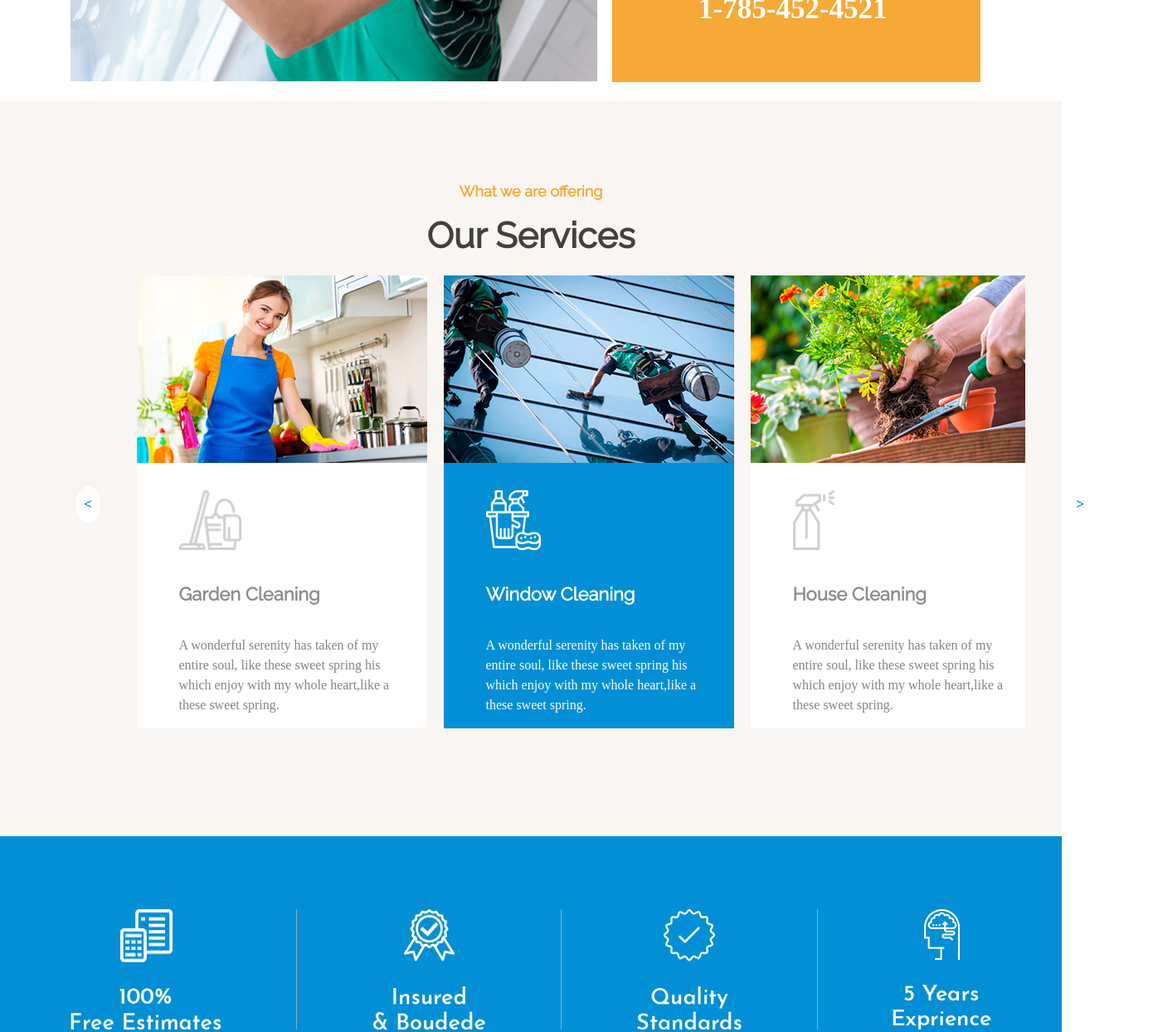
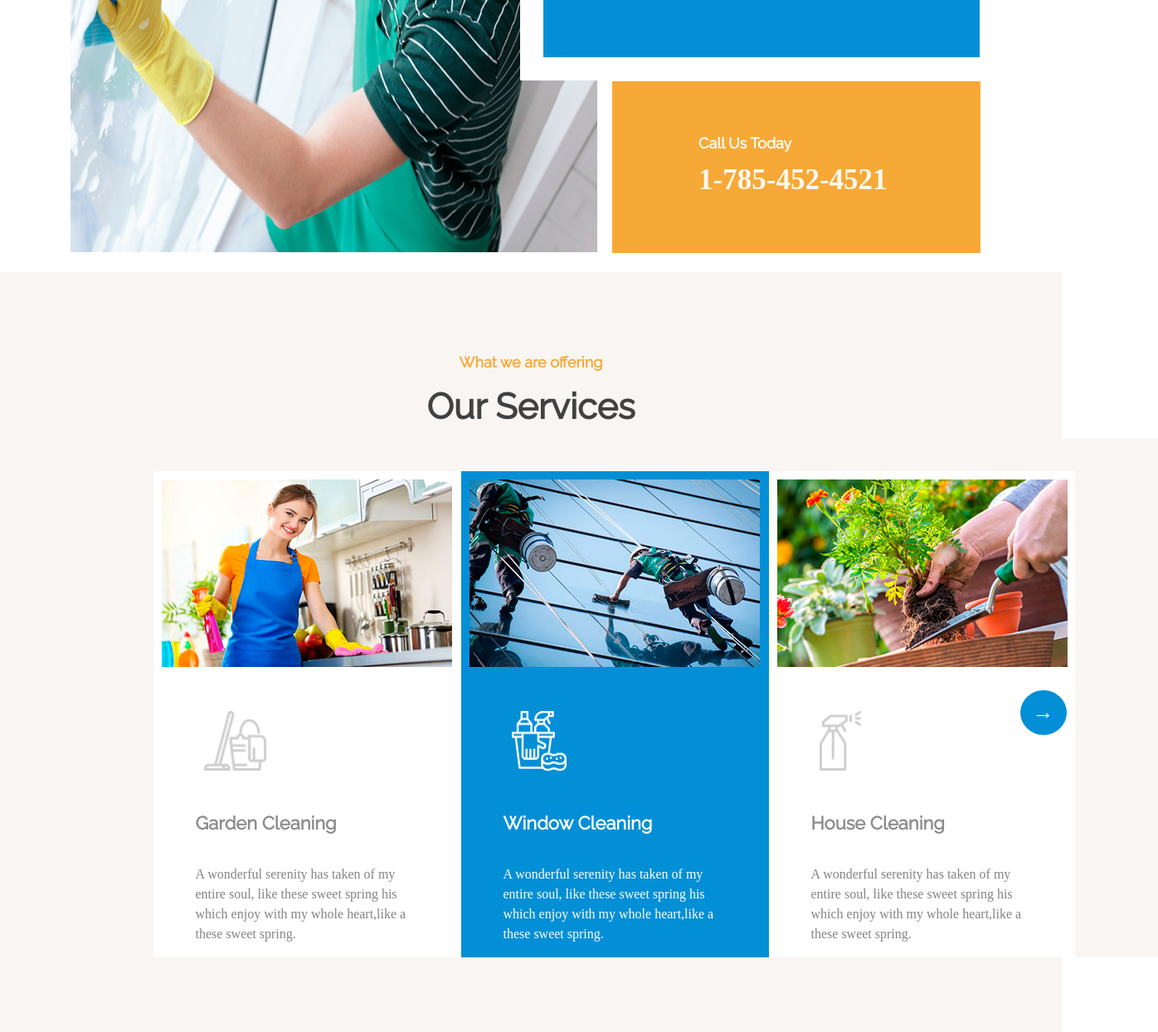
Before and after one commit to AnastasiyaPozyomina/H.Cleaning, a plain HTML site: page index.html in a window 1280 px wide. Shown: the part 1412-2656 px from the top of the page at 83% size, 1396 px wide, since content can reach past the window. Drawn offline with nearby package versions, Linux system fonts and the light colour scheme.

Commit message:
slick slider

```diff
--- a/index.html
+++ b/index.html
@@ -5,19 +5,20 @@
   <meta charset="UTF-8">
   <meta name="viewport" content="width=device-width, initial-scale=1.0">
   <meta http-equiv="X-UA-Compatible" content="ie=edge">
-  <title>Макет для клининговой компании</title>
+  <title>Сайт для клининговой компании</title>
+
+  <link rel="stylesheet" href="style.css">
+  <link rel="stylesheet" href="sprite.css">
   <link rel="stylesheet" href="slick/slick.css">
   <link rel="stylesheet" href="slick/slick-theme.css">
-  <link rel="stylesheet" href="style.css">
-  <link rel="stylesheet" href="sprite.css">
-
 </head>
 
 <body>
   <header id="header">
+
     <section class="header-nav">
       <div class="container">
-        <div class="logo"><img src="img/H.png" alt="logo"></div>
+        <div class="logo"><a href="index.html"><img src="img/H.png" alt="logo"></a></div>
         <nav class="nav" id="nav-bar">
           <a class="nav-link" href="#home">Home</a>
           <a class="nav-link" href="#about">About Us</a>
@@ -26,17 +27,24 @@
           <a class="nav-link" href="#">Blog</a>
           <a class="nav-link" href="#contact">Contact</a>
         </nav>
-
-        <button class="header-button">Request a Quote</button>
+        <a class="header-button" href="#quote">Reguest a Quote</a>
       </div>
-
     </section>
 
     <section class="header-img" id="home">
       <h1>Cleaning Yours House Make<br> World & Clean Mine</h1>
-      <img src="img/Bannar.png" alt="Header image">
+
+
+      <div class="header-carusel">
+        <div><img src="img/Bannar.png" alt="carusel  image"></div>
+        <div><img src="img/man-cleaing-computer.jpg" alt="carusel  image"></div>
+        <div><img src="img/shutterstock_160344230.jpg" alt="carusel  image"></div>
+      </div>
     </section>
   </header>
+
+
+
   <section class="container">
     <div class="about-us">
       <div class="call-us">
@@ -44,7 +52,7 @@
         </div>
         <div class="call-us__title__phone">
           <h4 class="title">Call Us Today</h4>
-          <p>1-785-452-4521</p>
+          <p><a href="tel:1-785-452-4521">1-785-452-4521</a></p>
         </div>
 
       </div>
@@ -64,103 +72,101 @@
     </div>
   </section>
 
-  <!-- каруселька -->
+
   <section class="service" id="service">
     <div class="container">
       <p>What we are offering</p>
       <h2>Our Services</h2>
 
-      <div id="carousel" class="carousel">
-        <button class="arrow prev"></button>
+
+      <div id="carousel-images" class="carousel">
         <div class="gallery">
-          <ul class="images">
-            <li class="images-bg-white"><img src="img/house cleaning.png">
+          <div class="images-bg-white"><img src="img/house cleaning.png">
             <img src="img/Vector Smart Object1.png" alt="" class="smart-object">
             <h3>Garden Cleaning</h3>
             <p>A wonderful serenity has taken of my
               entire soul, like these sweet spring his
               which enjoy with my whole heart,like a
               these sweet spring. </p>
-            </li>
+          </div>
 
-            <li class="images-bg-blue"><img src="img/windows cleaning.png">
+          <div class="images-bg-blue"><img src="img/windows cleaning.png">
             <img src="img/Vector Smart Object2.png" alt="" class="smart-object">
             <h3>Window Cleaning</h3>
             <p>A wonderful serenity has taken of my
               entire soul, like these sweet spring his
               which enjoy with my whole heart,like a
               these sweet spring. </p>
-            </li>
+          </div>
 
 
-            <li class="images-bg-white"><img src="img/Image.png">
+          <div class="images-bg-white"><img src="img/Image.png">
             <img src="img/Vector Smart Object3.png" alt="" class="smart-object">
             <h3>House Cleaning</h3>
             <p>A wonderful serenity has taken of my
               entire soul, like these sweet spring his
               which enjoy with my whole heart,like a
               these sweet spring. </p>
-            </li>
+          </div>
 
-            <li class="images-bg-white"><img src="img/house cleaning.png">
+          <div class="images-bg-white"><img src="img/house cleaning.png">
             <img src="img/Vector Smart Object1.png" alt="" class="smart-object">
             <h3>Garden Cleaning</h3>
             <p>A wonderful serenity has taken of my
               entire soul, like these sweet spring his
               which enjoy with my whole heart,like a
               these sweet spring. </p>
-            </li>
+          </div>
 
-            <li class="images-bg-blue"><img src="img/windows cleaning.png">
+          <div class="images-bg-blue"><img src="img/windows cleaning.png">
             <img src="img/Vector Smart Object2.png" alt="" class="smart-object">
             <h3>Window Cleaning</h3>
             <p>A wonderful serenity has taken of my
               entire soul, like these sweet spring his
               which enjoy with my whole heart,like a
               these sweet spring. </p>
-            </li>
+          </div>
 
 
-            <li class="images-bg-white"><img src="img/Image.png">
+          <div class="images-bg-white"><img src="img/Image.png">
             <img src="img/Vector Smart Object3.png" alt="" class="smart-object">
             <h3>House Cleaning</h3>
             <p>A wonderful serenity has taken of my
               entire soul, like these sweet spring his
               which enjoy with my whole heart,like a
               these sweet spring. </p>
-            </li>
+          </div>
 
-            <li class="images-bg-white"><img src="img/house cleaning.png">
+          <div class="images-bg-white"><img src="img/house cleaning.png">
             <img src="img/Vector Smart Object1.png" alt="" class="smart-object">
             <h3>Garden Cleaning</h3>
             <p>A wonderful serenity has taken of my
               entire soul, like these sweet spring his
               which enjoy with my whole heart,like a
               these sweet spring. </p>
-            </li>
+          </div>
 
-            <li class="images-bg-blue"><img src="img/windows cleaning.png">
+          <div class="images-bg-blue"><img src="img/windows cleaning.png">
             <img src="img/Vector Smart Object2.png" alt="" class="smart-object">
             <h3>Window Cleaning</h3>
             <p>A wonderful serenity has taken of my
               entire soul, like these sweet spring his
               which enjoy with my whole heart,like a
               these sweet spring. </p>
-            </li>
+          </div>
 
 
-            <li class="images-bg-white"><img src="img/Image.png">
+          <div class="images-bg-white"><img src="img/Image.png">
             <img src="img/Vector Smart Object3.png" alt="" class="smart-object">
             <h3>House Cleaning</h3>
             <p>A wonderful serenity has taken of my
               entire soul, like these sweet spring his
               which enjoy with my whole heart,like a
-                these sweet spring. </p>
-            </li>
-          </ul>
+              these sweet spring.
+            </p>
           </div>
-        <button class="arrow next"></button>
         </div>
+
       </div>
 
   </section>
@@ -169,8 +175,6 @@
 
   <section class="overview">
     <div class="container">
-      <img src="img/100% Free Estimates.png" alt="">
-      <img src="" alt="" class="icon-vertical-line">
       <img src="img/Insured & Boudede.png" alt="">
       <img src="" alt="" class="icon-vertical-line">
       <img src="img/Quality Standards.png" alt="">
@@ -222,11 +226,11 @@
         </div>
         <div class="call-us__title__phone">
           <h4 class="title">Call Us Today</h4>
-          <p>1-785-452-4521</p>
+          <p><a href="tel:1-785-452-4521">1-785-452-4521</a></p>
         </div>
 
       </div>
-      <div class="feedback-form">
+      <div class="feedback-form" id="quote">
         <p class="icon-orange-line"> </p>
         <p>Book Service Today</p>
         <h3>Get a free Quote</h3>
@@ -236,7 +240,7 @@
           <label for="email" id="email-label"></label><input type="email" id="email" required placeholder="Your email:">
           <label for="phone" id="number-label"></label><input type="tel" min="0" max="10" id="phone"
             placeholder="Your phone:">
-          <button type="submit" id="submit">Submite Now</button>
+          <button type="submit" id="submit" class="survey-form-submit">Submite Now</button>
         </form>
       </div>
       <div class="about-us-image">
@@ -251,11 +255,11 @@
     <section class="contact">
       <div class="container">
         <div class="contact-sprite">
-              <p><img src="" alt="" class="icon-location">1-785-452-4521</p>
+          <p><img src="" alt="" class="icon-phone">1-785-452-4521</p>
         </div>
 
-            <div class="contact-sprite">
-              <p><img src="" alt="" class="icon-phone">333 Road Broken Street,88 New York</p>
+        <div class ="contact-sprite">
+          <p><a href="https://yandex.ru/maps/-/CGxOfE3c"><img src="" alt="" class="icon-location">333 Road Broken Street,88 New York</a></p>
         </div>
 
         <div class="icon_sprite">
@@ -273,46 +277,6 @@
   </section>
 
 
-
-
-
-  <script>
-    /* этот код помечает картинки, для удобства разработки */
-    var lis = document.getElementsByTagName('li');
-    for (var i = 0; i < lis.length; i++) {
-      lis[i].style.position = 'relative';
-      var span = document.createElement('span');
-      // обычно лучше использовать CSS-классы,
-      // но этот код - для удобства разработки, так что не будем трогать стили
-      span.style.cssText = 'position:absolute;left:0;top:0';
-      span.innerHTML = i + 1;
-      lis[i].appendChild(span);
-    }
-
-    /* конфигурация */
-    var width = 200; // ширина изображения
-    var count = 3; // количество изображений
-
-    var carousel = document.getElementById('carousel');
-    var list = carousel.querySelector('ul');
-    var listElems = carousel.querySelectorAll('li');
-
-    var position = 0; // текущий сдвиг влево
-
-    carousel.querySelector('.prev').onclick = function () {
-      // сдвиг влево
-      // последнее передвижение влево может быть не на 3, а на 2 или 1 элемент
-      position = Math.min(position + width * count, 0)
-      list.style.marginLeft = position + 'px';
-    };
-
-    carousel.querySelector('.next').onclick = function () {
-      // сдвиг вправо
-      // последнее передвижение вправо может быть не на 3, а на 2 или 1 элемент
-      position = Math.max(position - width * count, -width * (listElems.length - count));
-      list.style.marginLeft = position + 'px';
-    };
-  </script>
   <!-- Подключаем скрипты -->
   <script src="https://cdnjs.cloudflare.com/ajax/libs/jquery/3.4.1/jquery.min.js"></script>
   <script src="slick/slick.min.js"></script>
--- a/java-script.js
+++ b/java-script.js
@@ -1,7 +1,20 @@
-$('.sl').slick();
+$('.header-carusel').slick({
+  autoplay:true,
+  autoplaySpeed:3000,
+  dots:true
+
+});
 
 
+$('.gallery').slick({
+  slidesToShow: 3, //сколько слайдов показывать в карусели
+  slidesToScroll: 3, // сколько слайдов прокручивать за раз
+  autoplay:true,
+  autoplaySpeed:2000,
+  nextArrow: '<div class="sprite-next"></div>', // Кастомная стрелка "далее"
+  prevArrow: '<div class="sprite-prev"></div>' // Кастомная стрелка "назад"
 
+});
 
 //  галерея
 var menuElem = document.getElementById('main');
--- a/style.css
+++ b/style.css
@@ -65,6 +65,7 @@ p {
   justify-content: space-between;
 }
 
+
 .header-contact-text {
   width: 400px;
 
@@ -85,6 +86,7 @@ p {
 .container {
   margin: 0 auto;
   width: 1111px;
+
 }
 
 .header-img {
@@ -97,7 +99,7 @@ p {
 
 
 .header-nav {
-
+position: fixed;
   background-color: white;
 }
 
@@ -113,10 +115,17 @@ p {
 .logo {
   width: 162px;
   height: 32px;
-  margin-top: -6px;
+  margin-top: 8px;
 
 }
 
+.logo:hover {
+transform: scale(1.2);
+}
+
+.logo:active {
+  transform: scale(0.8);
+}
 /* кнопки */
 .header-button {
   border-radius: 3px;
@@ -128,19 +137,28 @@ p {
   color: rgb(255, 255, 255);
   font-weight: bold;
   line-height: 0.889;
-  margin-top: -15px;
+  text-decoration: none;
+  text-align: center;
+  padding: 15px 15px;
+  box-sizing: border-box;
 }
 
-.header-button:hover{
+
+.header-button:hover {
 background-color: #1175b7;
 }
 
+.header-button:active {
+transform: scale(0.8);
+  }
+
 .nav {
   margin-left: 10px;
+  margin-top: 15px;
 }
 
 .nav-link {
-  font-size: 18px;
+  font-size: 20px;
   font-family: 'Raleway', sans-serif;
   color: rgb(17, 117, 183);
   font-weight: bold;
@@ -153,6 +171,8 @@ background-color: #1175b7;
 color:orange;
 width:bold;
 }
+
+
 img {
   max-width: 100%;
   height: auto;
@@ -165,8 +185,10 @@ img {
 
 .slick-slide img {
   display: block;
-  width: 100%;
+padding: 10px 10px;
 }
+
+
 
 .about-us {
   padding-top: 118px;
@@ -198,17 +220,30 @@ img {
   margin-top: 63px;
 }
 
-.call-us p {
-
+.call-us a {
   font-size: 35px;
   font-family: "JosefinSans";
   color: rgb(255, 255, 255);
   font-weight: bold;
   line-height: 0.457;
   margin: 0;
-
+  text-decoration: none;
+  animation: blink 3s infinite;
 }
 
+@keyframes blink {
+  from { opacity: 0; /* Непрозрачный текст */ }
+  to { opacity: 1; /* Прозрачный текст */ }
+ }
+
+.call-us a:hover {
+color: #038fd6;
+animation: none;
+}
+
+.call-us p:active {
+ transform: scale(0.8);
+  }
 
 .call__phone-vector-smart-object {
   margin-left: 76px;
@@ -318,6 +353,9 @@ img {
   line-height: 0.889;
 }
 
+.med {
+  margin-right: 20px;
+}
 .why-choose-us_image {
   width: 50%;
 }
@@ -345,6 +383,7 @@ img {
   text-align: left;
   display: inline-flex;
   padding: 23px;
+  margin-top: 15px;
 }
 
 .certified-company-block img {
@@ -383,12 +422,23 @@ img {
 
 }
 
+/* слайдер*/
+.header-carusel {
+
+}
+
+.header-carusel img {
+height: 100vh;
+width: 100%;
+object-fit: fill;
+}
+
 /* каруселька */
 
 .carousel {
   position: relative;
   width: 100%;
-  padding: 10px 40px;
+  padding: 40px 100px;
   background: #f9f5f2;
   height: 546px;
 
@@ -401,68 +451,56 @@ img {
   display: block;
 }
 
-.arrow {
-  position: absolute;
+
+.sprite-next {
+  right:10px;
+  }
+
+
+
+.sprite-prev {
+left:10px;
+}
+
+.sprite-prev:before {
+  content: "←";
+  font-weight: 900;
+  }
+
+.sprite-next:before {
+content: " →";
+font-weight: 900;
+}
+
+.slick-arrow {
+   position: absolute;
   top: 264px;
-  padding: 10px;
-  background: #fff;
-  border-radius: 50%;
+  padding: 15px;
+  background: #038fd6;
+  border-radius: 60%;
   border: none;
-  font-size: 16px;
+  font-size: 26px;
   line-height: 24px;
   display: block;
+  color: #fff;
 }
 
-.arrow:focus {
-  outline: none;
-}
-
-.arrow:hover {
-  background: #038fd6;
-  cursor: pointer;
-
-}
-
-.prev {
-  left: 7px;
+.slick-arrow:hover {
+  background: rgb(246, 169, 55);
+ }
 
 
-}
-
-.prev::after {
-  content: '<';
-  color: #038fd6;
+.slick-arrow:active {
+   background: rgb(246, 169, 55);
 }
 
 
-.next {
-  right: 7px;
-  margin-right: -48px;
-}
-
-.next::after {
-  content: '>';
-  color: #038fd6;
-
-}
 
 .gallery {
   width: 100%;
   overflow: hidden;
 }
 
-.gallery ul {
-  width: 9999px;
-  list-style: none;
-  transition: margin-left 250ms;
-  font-size: 0;
-  height: 550px;
-}
-
-.gallery li {
-  display: inline-block;
-  margin-right: 20px;
-}
 
 
 
@@ -553,14 +591,23 @@ img {
   background-color: rgb(246, 169, 55);
   width: 184px;
   height: 58px;
-  margin-top: 9px;
   font-size: 18px;
   font-family: "JosefinSans";
   color: rgb(255, 255, 255);
   font-weight: bold;
   line-height: 0.889;
+  display: block;
+  margin: 10px auto;
 }
 
+
+#survey-form button:hover {
+background-color: #038fd6;
+}
+
+#survey-form button:active {
+transform: scale(0.8);
+  }
 
 .feedback-form h3 {
   font-size: 43px;
@@ -682,7 +729,7 @@ img {
     display: block;
     height: auto;
   }
-  h1 {font-size: 30px;
+  h1 {font-size: 65px;
 
   }
 
```
Also changed, not shown: sprite.css (line endings or trailing spaces). Lines whose indentation alone changed are shown as unchanged.
